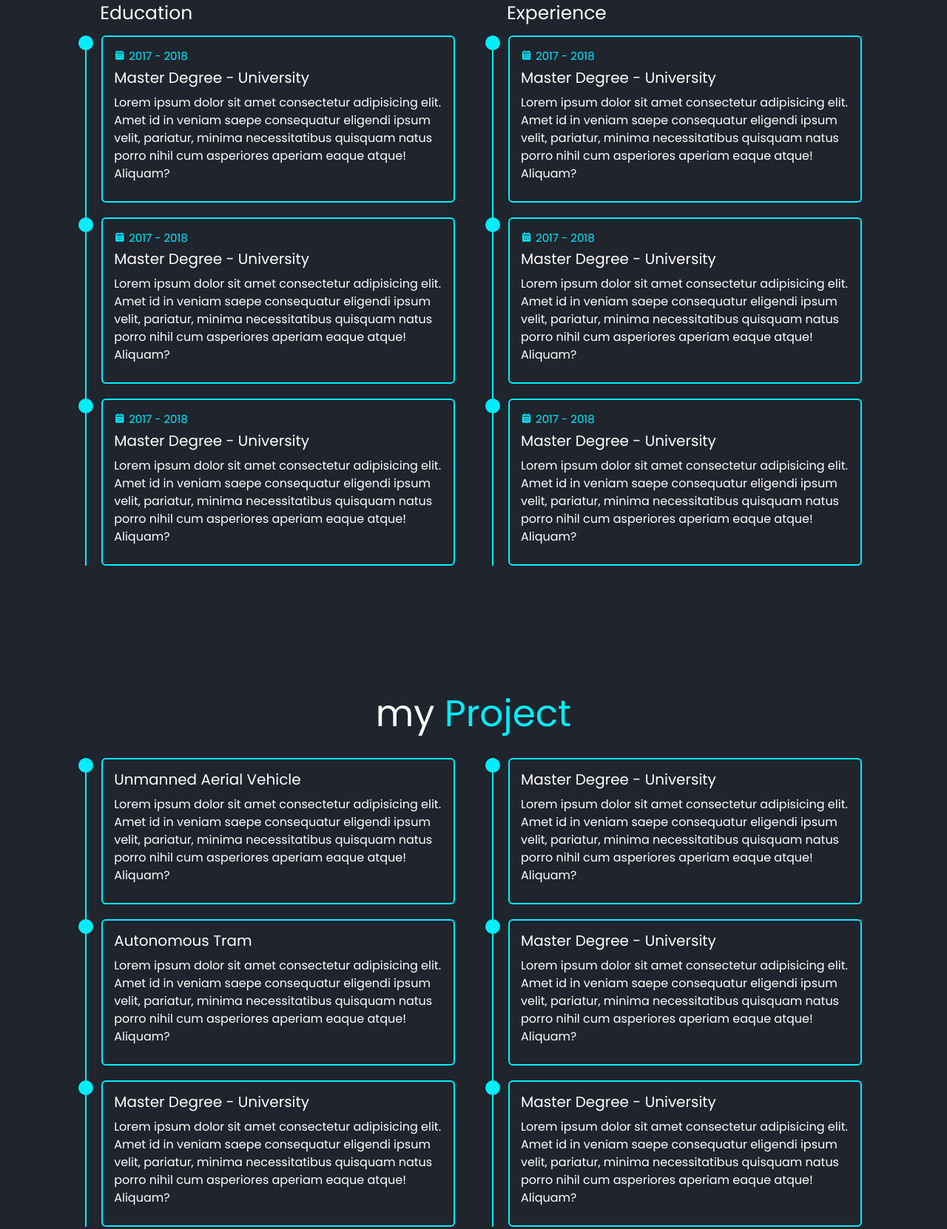
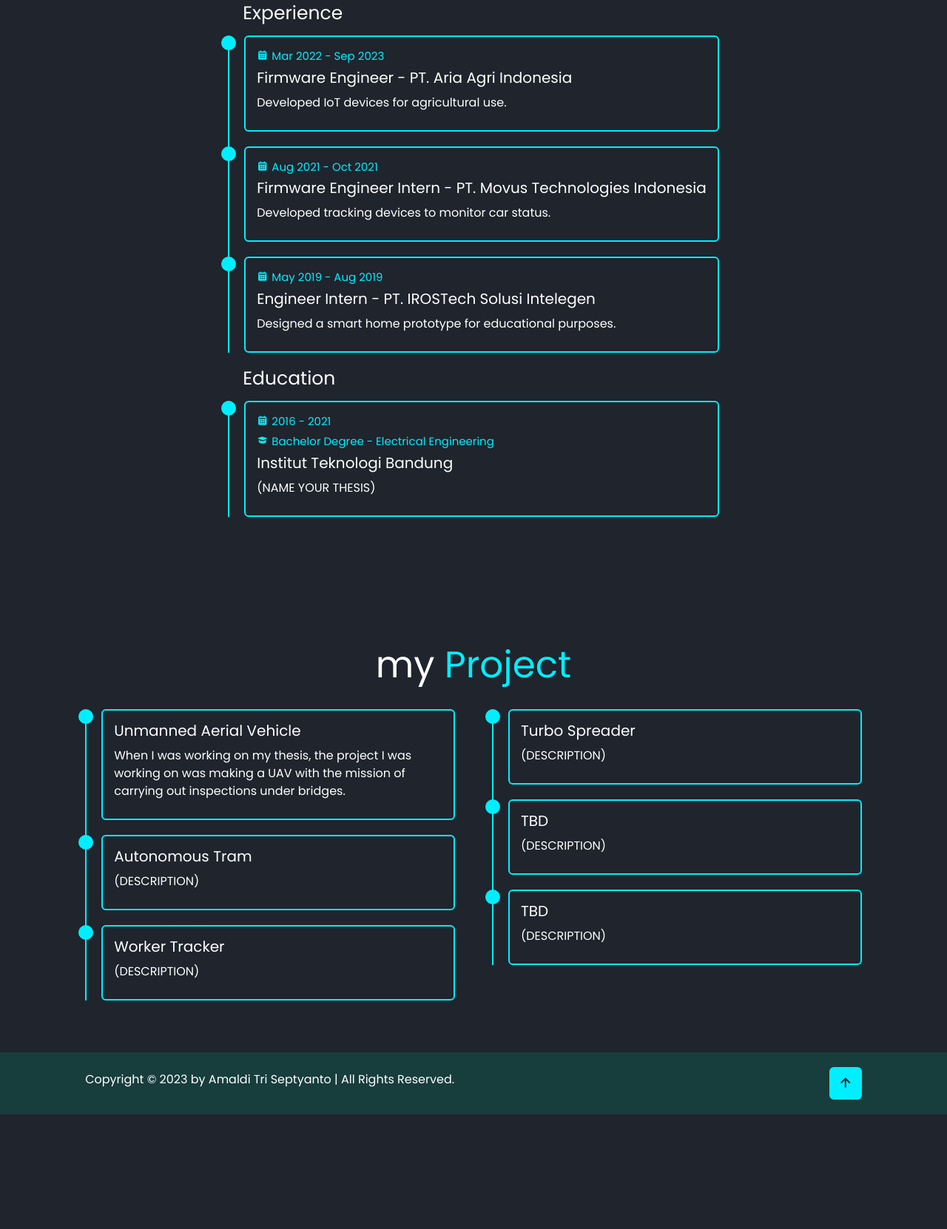
Before and after one commit to amaldits/amaldits.github.io, a plain HTML site: page index.html in a window 1280 px wide. Shown: the part 1787-3449 px from the top of the page at 74% size. After the commit the page ends 3294 px from the top, so only its background shows below. Drawn offline with nearby package versions, Linux system fonts and the light colour scheme.

Commit message:
2nd commit: modify journey and project section

```diff
--- a/index.html
+++ b/index.html
@@ -96,13 +96,79 @@
 
       <div class="education-row">
         <div class="education-column">
+          <h3 class="title">Experience</h3>
+
+          <div class="education-box">
+            <div class="education-content">
+              <div class="content">
+                <div class="year"><i class="bx bxs-calendar"></i>Mar 2022 - Sep 2023</div>
+                <h3>Firmware Engineer - PT. Aria Agri Indonesia</h3>
+                <p>Developed IoT devices for agricultural use.</p>
+              </div>
+            </div>
+
+            <div class="education-content">
+              <div class="content">
+                <div class="year"><i class="bx bxs-calendar"></i>Aug 2021 - Oct 2021</div>
+                <h3>Firmware Engineer Intern - PT. Movus Technologies Indonesia</h3>
+                <p>Developed tracking devices to monitor car status.</p>
+              </div>
+            </div>
+
+            <div class="education-content">
+              <div class="content">
+                <div class="year"><i class="bx bxs-calendar"></i>May 2019 - Aug 2019</div>
+                <h3>Engineer Intern - PT. IROSTech Solusi Intelegen</h3>
+                <p>Designed a smart home prototype for educational purposes.</p>
+              </div>
+            </div>
+          </div>
+
           <h3 class="title">Education</h3>
 
           <div class="education-box">
             <div class="education-content">
               <div class="content">
+                <div class="year"><i class="bx bxs-calendar"></i>2016 - 2021</div>
+                <div class="year"><i class="bx bxs-graduation"></i>Bachelor Degree - Electrical Engineering</div>
+                <!-- <h3>Bachelor Degree - Electrical Engineering</h3> -->
+                <h2>Institut Teknologi Bandung</h2>
+                <p>(NAME YOUR THESIS)</p>
+              </div>
+            </div>
+
+            <!-- <div class="education-content">
+              <div class="content">
                 <div class="year"><i class="bx bxs-calendar"></i>2017 - 2018</div>
                 <h3>Master Degree - University</h3>
+                <p>
+                  Lorem ipsum dolor sit amet consectetur adipisicing elit. Amet id in veniam saepe consequatur eligendi ipsum velit, pariatur, minima necessitatibus quisquam natus porro nihil cum asperiores aperiam eaque atque! Aliquam?
+                </p>
+              </div>
+            </div> -->
+
+            <!-- <div class="education-content">
+              <div class="content">
+                <div class="year"><i class="bx bxs-calendar"></i>2017 - 2018</div>
+                <h3>Master Degree - University</h3>
+                <p>
+                  Lorem ipsum dolor sit amet consectetur adipisicing elit. Amet id in veniam saepe consequatur eligendi ipsum velit, pariatur, minima necessitatibus quisquam natus porro nihil cum asperiores aperiam eaque atque! Aliquam?
+                </p>
+              </div>
+            </div> -->
+          </div>
+        </div>
+
+        <!-- <div class="education-column">
+          <h3 class="title">Education</h3>
+
+          <div class="education-box">
+            <div class="education-content">
+              <div class="content">
+                <div class="year"><i class="bx bxs-calendar"></i>2016 - 2021</div>
+                <div class="year"><i class="bx bxs-graduation"></i>Bachelor Degree - Electrical Engineering</div>
+                <h3>Bachelor Degree - Electrical Engineering</h3>
+                <h2>Institut Teknologi Bandung</h2>
                 <p>
                   Lorem ipsum dolor sit amet consectetur adipisicing elit. Amet id in veniam saepe consequatur eligendi ipsum velit, pariatur, minima necessitatibus quisquam natus porro nihil cum asperiores aperiam eaque atque! Aliquam?
                 </p>
@@ -129,43 +195,7 @@
               </div>
             </div>
           </div>
-        </div>
-
-        <div class="education-column">
-          <h3 class="title">Experience</h3>
-
-          <div class="education-box">
-            <div class="education-content">
-              <div class="content">
-                <div class="year"><i class="bx bxs-calendar"></i>2017 - 2018</div>
-                <h3>Master Degree - University</h3>
-                <p>
-                  Lorem ipsum dolor sit amet consectetur adipisicing elit. Amet id in veniam saepe consequatur eligendi ipsum velit, pariatur, minima necessitatibus quisquam natus porro nihil cum asperiores aperiam eaque atque! Aliquam?
-                </p>
-              </div>
-            </div>
-
-            <div class="education-content">
-              <div class="content">
-                <div class="year"><i class="bx bxs-calendar"></i>2017 - 2018</div>
-                <h3>Master Degree - University</h3>
-                <p>
-                  Lorem ipsum dolor sit amet consectetur adipisicing elit. Amet id in veniam saepe consequatur eligendi ipsum velit, pariatur, minima necessitatibus quisquam natus porro nihil cum asperiores aperiam eaque atque! Aliquam?
-                </p>
-              </div>
-            </div>
-
-            <div class="education-content">
-              <div class="content">
-                <div class="year"><i class="bx bxs-calendar"></i>2017 - 2018</div>
-                <h3>Master Degree - University</h3>
-                <p>
-                  Lorem ipsum dolor sit amet consectetur adipisicing elit. Amet id in veniam saepe consequatur eligendi ipsum velit, pariatur, minima necessitatibus quisquam natus porro nihil cum asperiores aperiam eaque atque! Aliquam?
-                </p>
-              </div>
-            </div>
-          </div>
-        </div>
+        </div> -->
       </div>
     </section>
 
@@ -178,27 +208,21 @@
             <div class="project-content">
               <div class="content">
                 <h3>Unmanned Aerial Vehicle</h3>
-                <p>
-                  Lorem ipsum dolor sit amet consectetur adipisicing elit. Amet id in veniam saepe consequatur eligendi ipsum velit, pariatur, minima necessitatibus quisquam natus porro nihil cum asperiores aperiam eaque atque! Aliquam?
-                </p>
+                <p>When I was working on my thesis, the project I was working on was making a UAV with the mission of carrying out inspections under bridges.</p>
               </div>
             </div>
 
             <div class="project-content">
               <div class="content">
                 <h3>Autonomous Tram</h3>
-                <p>
-                  Lorem ipsum dolor sit amet consectetur adipisicing elit. Amet id in veniam saepe consequatur eligendi ipsum velit, pariatur, minima necessitatibus quisquam natus porro nihil cum asperiores aperiam eaque atque! Aliquam?
-                </p>
+                <p>(DESCRIPTION)</p>
               </div>
             </div>
 
             <div class="project-content">
               <div class="content">
-                <h3>Master Degree - University</h3>
-                <p>
-                  Lorem ipsum dolor sit amet consectetur adipisicing elit. Amet id in veniam saepe consequatur eligendi ipsum velit, pariatur, minima necessitatibus quisquam natus porro nihil cum asperiores aperiam eaque atque! Aliquam?
-                </p>
+                <h3>Worker Tracker</h3>
+                <p>(DESCRIPTION)</p>
               </div>
             </div>
           </div>
@@ -208,28 +232,22 @@
           <div class="project-box">
             <div class="project-content">
               <div class="content">
-                <h3>Master Degree - University</h3>
-                <p>
-                  Lorem ipsum dolor sit amet consectetur adipisicing elit. Amet id in veniam saepe consequatur eligendi ipsum velit, pariatur, minima necessitatibus quisquam natus porro nihil cum asperiores aperiam eaque atque! Aliquam?
-                </p>
+                <h3>Turbo Spreader</h3>
+                <p>(DESCRIPTION)</p>
               </div>
             </div>
 
             <div class="project-content">
               <div class="content">
-                <h3>Master Degree - University</h3>
-                <p>
-                  Lorem ipsum dolor sit amet consectetur adipisicing elit. Amet id in veniam saepe consequatur eligendi ipsum velit, pariatur, minima necessitatibus quisquam natus porro nihil cum asperiores aperiam eaque atque! Aliquam?
-                </p>
+                <h3>TBD</h3>
+                <p>(DESCRIPTION)</p>
               </div>
             </div>
 
             <div class="project-content">
               <div class="content">
-                <h3>Master Degree - University</h3>
-                <p>
-                  Lorem ipsum dolor sit amet consectetur adipisicing elit. Amet id in veniam saepe consequatur eligendi ipsum velit, pariatur, minima necessitatibus quisquam natus porro nihil cum asperiores aperiam eaque atque! Aliquam?
-                </p>
+                <h3>TBD</h3>
+                <p>(DESCRIPTION)</p>
               </div>
             </div>
           </div>
```
